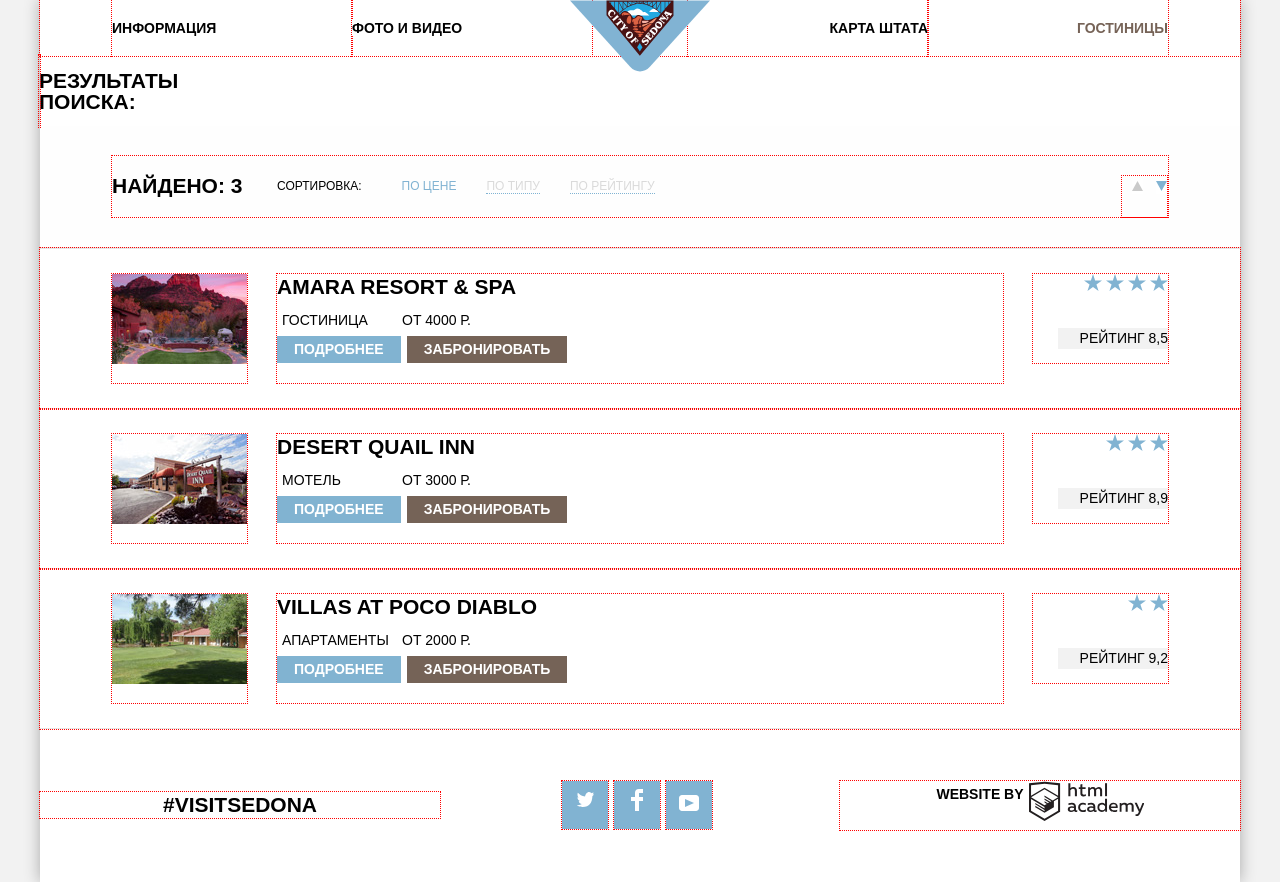
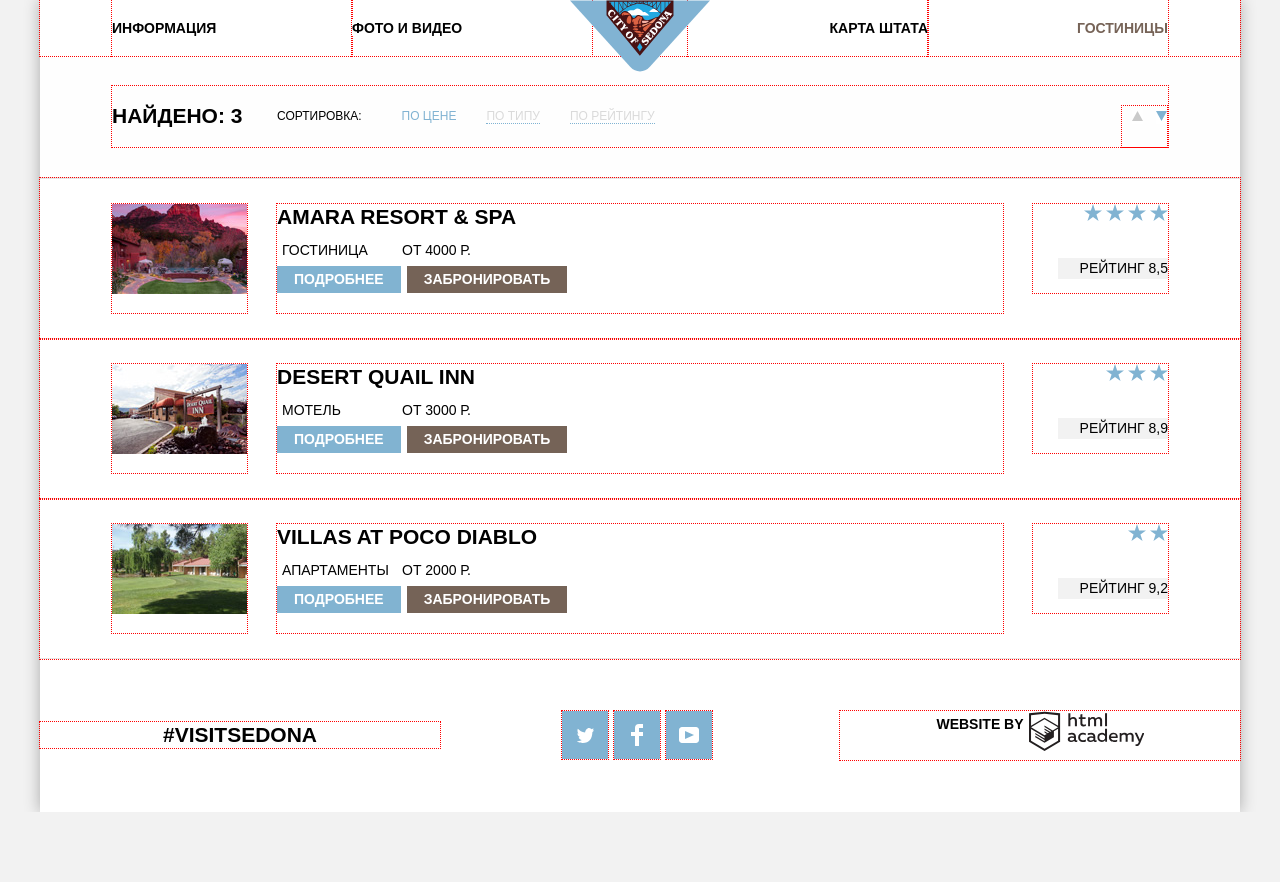
Before and after one commit to mas5592/885855-sedona-24, a plain HTML site: page catalog.html in a window 1280 px wide. After the commit the page ends 812 px from the top, so only its background shows below. Drawn offline with Linux system fonts and the light colour scheme.

```diff
--- a/catalog.html
+++ b/catalog.html
@@ -34,7 +34,7 @@
       </section>
       <!--Результаты поиска-->
       <section class="result">
-        <h2 class="visually-hidden title-text">Результаты поиска:</h2>
+        <h2 class="visually-hidden">Результаты поиска:</h2>
         <div class="finding">
           <div class="finding-text">
             <h1 class="results-title main-title">
@@ -141,9 +141,9 @@
     <footer class="main-footer">
       <p class="main-footer-hashtag"> #visitSEDONA </p>
       <ul class="social">
-        <li class="social-button"><a href="https://twitter.com/" class="tw" target="blank" aria-label="Наша страница на Twitter"><span class="icon-twitter"></span>Twitter</a>
-          <li class="social-button"><a href="https://www.facebook.com/" target="blank" aria-label="Наша страница на Facebook"><span class="icon-facebook"></span>Facebook</a></li>
-          <li class="social-button"><a href="http://www.youtube.com/" target="blank" aria-label="Наша страница на YouTube"><span class="icon-youtube">Youtube</a></li>
+        <li class="social-button"><a href="https://twitter.com/" class="icon-twitter" target="blank" aria-label="Наша страница на Twitter">Twitter</a>
+          <li class="social-button"><a href="https://www.facebook.com/" class="icon-facebook" target="blank" aria-label="Наша страница на Facebook">Facebook</a></li>
+          <li class="social-button"><a href="http://www.youtube.com/" class="icon-youtube" target="blank" aria-label="Наша страница на YouTube">Youtube</a></li>
       </ul>
       <p class="footer-copyright">
         <b> Website by </b>
```
Also changed, not shown: css/style.css (+2 -2 lines), index.html (+2 -0 lines).
